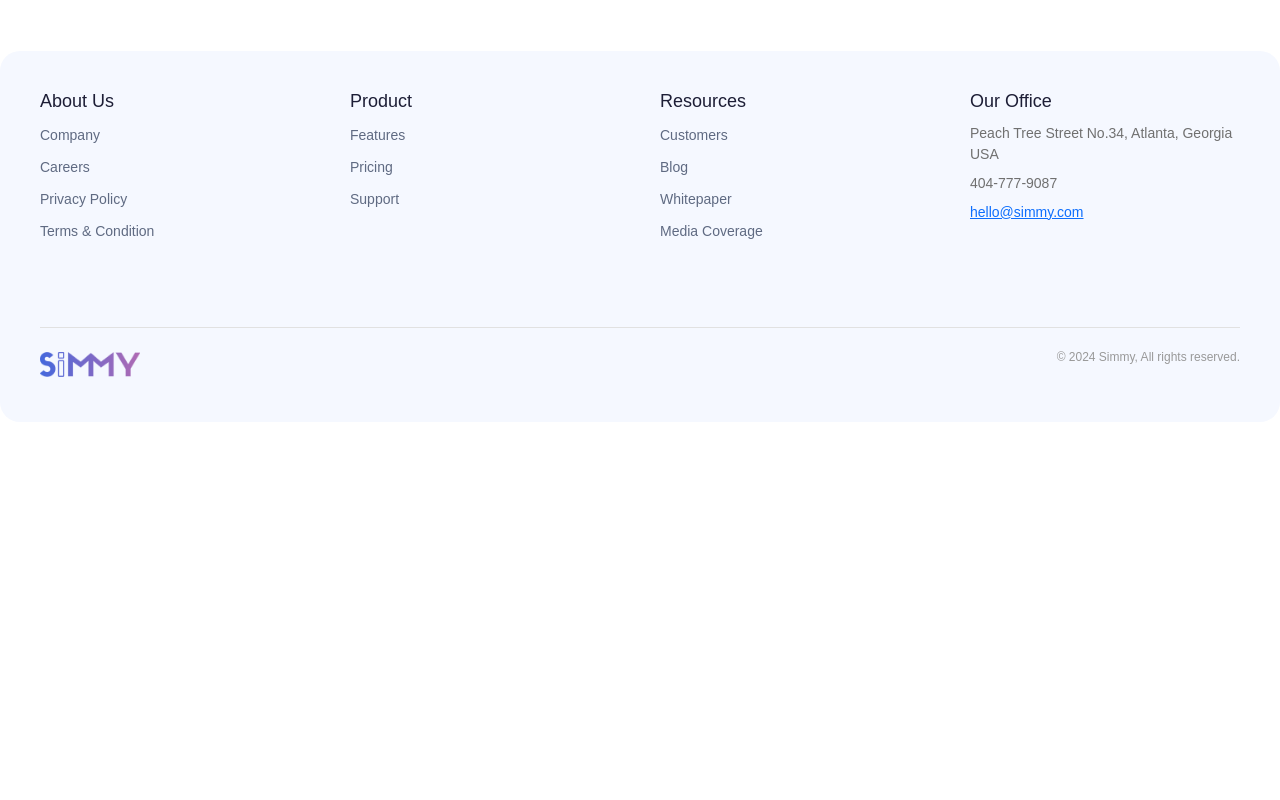
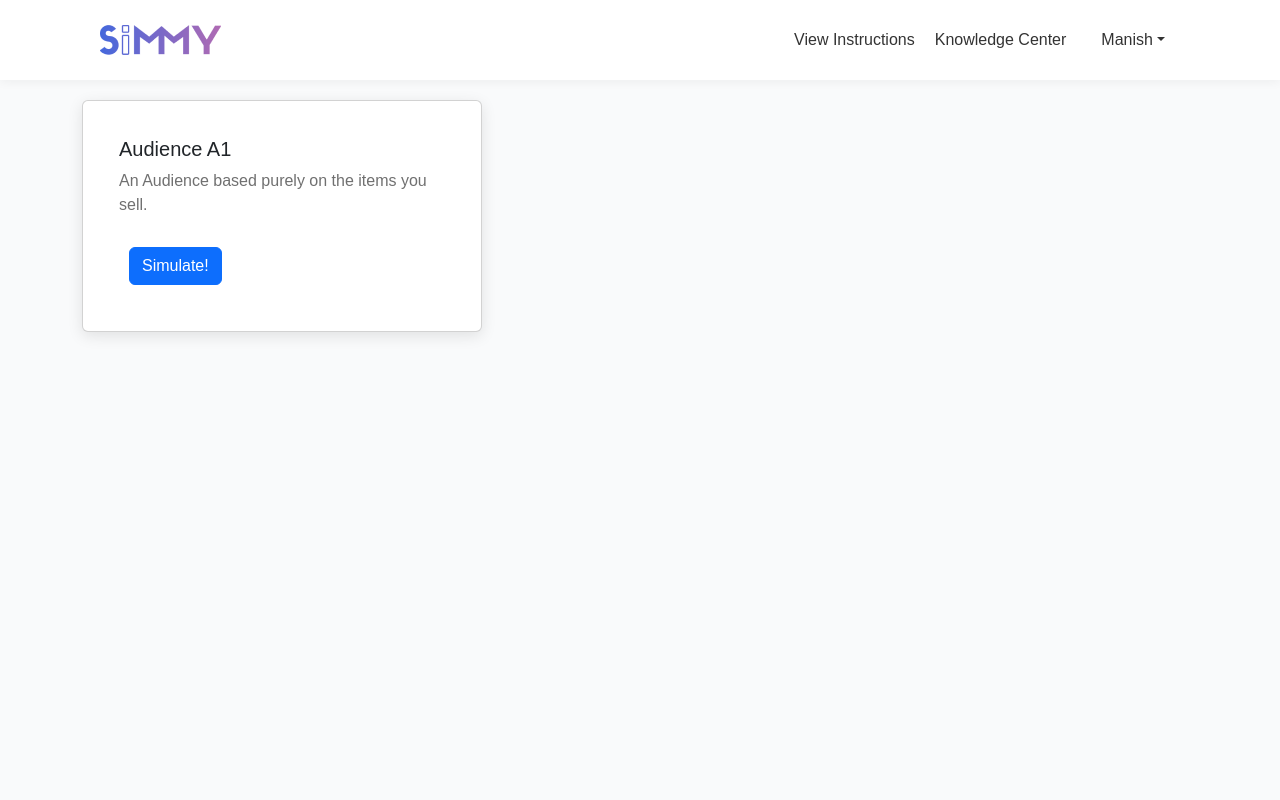
Before and after one commit to vaibhavm99/simmy-frontend, a React (Create React App) app: page /simulation in a window 1280 px wide. Shown: the top 800 px of the page. Built offline with nearby package versions, Linux system fonts and the light colour scheme.

Commit message:
get predictions, loading state, render chart

```diff
--- a/package.json
+++ b/package.json
@@ -3,9 +3,14 @@
   "version": "0.1.0",
   "private": true,
   "dependencies": {
+    "@emotion/react": "^11.13.3",
+    "@emotion/styled": "^11.13.0",
+    "@mui/material": "^6.1.1",
+    "@mui/x-charts": "^7.18.0",
     "@testing-library/jest-dom": "^5.17.0",
     "@testing-library/react": "^13.4.0",
     "@testing-library/user-event": "^13.5.0",
+    "axios": "^1.7.7",
     "bootstrap": "^5.3.3",
     "react": "^18.3.1",
     "react-bootstrap": "^2.10.4",
--- a/src/App.js
+++ b/src/App.js
@@ -21,6 +21,7 @@ import 'bootstrap/dist/css/bootstrap.min.css';
 import SimulatorProfilesNew from './components/SimulatorProfilesNew';
 import { useContext, useState } from 'react';
 import SimulatorProfiles from './components/SimulatorProfiles';
+import Simulation from './components/Simulation';
 
 const App = () => {
   const [formData, setFormData] = useState({
@@ -50,6 +51,7 @@ const App = () => {
             <Route path="/logout" element={<Logout />} />
             <Route path="/simulator-profiles-new" element={<SimulatorProfilesNew/>} />
             <Route path="/simulator-profiles" element={<SimulatorProfiles/>} />
+            <Route path="/simulation" element={<Simulation/>} />
           </Routes>
           </FormContext.Provider>
         </main>
--- /dev/null
+++ b/src/components/Simulation.jsx
@@ -0,0 +1,147 @@
+import { LineChart } from "@mui/x-charts";
+import "./Dashboard.css";
+import React, { useState } from 'react';
+import logo from '../assets/Simmy Logo.png'; // Adjust the path as needed
+import { useSelector } from 'react-redux';
+import NavbarComponent from './Navbar';
+import Navbar from 'react-bootstrap/Navbar';
+import Container from 'react-bootstrap/Container';
+import Row from 'react-bootstrap/Row';
+import Col from "react-bootstrap/Col";
+import Card from 'react-bootstrap/Card';
+import Button from "react-bootstrap/Button";
+import { useContext } from "react";
+import { FormContext } from './FormContext';
+import axios from "axios";
+
+export default function Simulation () {
+  const [isDropdownOpen, setDropdownOpen] = useState(false);
+
+  const [displayChart, setDisplayChart] = useState(false);
+
+  const [predictions, setPredictions] = useState([]);
+
+  const [isLoading, setIsLoading] = useState(false);
+
+  const user = {name: "Manish"};
+
+  const {formData, setFormData} = useContext(FormContext);
+  console.log(formData);
+  // Toggle dropdown visibility
+  const toggleDropdown = () => {
+    setDropdownOpen(!isDropdownOpen);
+  };
+
+  if(user === null) {
+    return (
+      <>
+      <NavbarComponent />
+      <div>
+        <h1>Not logged in</h1>
+        <p>Please log in or sign up to view this page</p>
+      </div>
+      </>
+    );
+  }
+
+  var vals = [["Jan",100], ["Feb",200], ["Mar",100], ["Apr", 150]];
+  var min_val = Math.min(...vals.map((x) => x[1]));
+  var max_val = Math.max(...vals.map((x) => x[1]));
+
+  var buffer = 0.1*(max_val-min_val);
+
+  const processInput = () => {
+    setIsLoading(true);
+    axios.post("https://forecastapi-226173475182.us-central1.run.app/forecast", {
+      "budget": 100,
+      "min_age": 18,
+      "max_age": 45,
+      "lower": 500000,
+      "upper": 1000000,
+      "industry": 0
+    }, {headers: {
+        'accept': 'application/json',
+        'Content-Type': 'application/json',
+        'Access-Control-Allow-Origin': true,
+    }})
+    .then((resp) => {
+      //console.log(resp.data);
+      var preds = resp.data.preds;
+      var values = [...Array(25)].map((_, x) => (Number(preds[x*15][0]) + Number(preds[x*15][1])) / 2);
+      //console.log(values);
+      setPredictions(values)
+      setDisplayChart(true);
+      setIsLoading(false);
+    })
+    .catch((err) => {
+      console.log(err);
+      setIsLoading(false);
+    })
+  }
+
+  return (
+    <div className="dashboard-page">
+      {/* Navbar */}
+      <nav className="navbar">
+        <div className="navbar-left">
+          <div className="logo">
+          <Navbar.Brand href="/">
+                <img
+                   src={logo}
+                   className="d-inline-block align-top"
+                   alt="React Bootstrap logo"
+                   />
+             </Navbar.Brand>
+          </div>
+        </div>
+        <div className="navbar-right">
+          <a href="/instructions">View Instructions</a>
+          <a href="/knowledge-center">Knowledge Center</a>
+          <div className={`dropdown ${isDropdownOpen ? 'open' : ''}`}>
+            <button onClick={toggleDropdown} className="dropdown-toggle">
+            {user.name}
+            </button>
+            <div className="dropdown-menu">
+              <a href="/profile">Dashboard</a>
+                <a href="/settings">Settings</a>
+                <a href="/billing">Campaign History</a>
+              <a href="/logout">Logout</a>
+            </div>
+          </div>
+        </div>
+      </nav>
+
+    <Container>
+
+      <Row>
+        <Col>
+        <Card style={{ width: '30rem' }}>
+          <Card.Body>
+            <Card.Title>Audience A1</Card.Title>
+            <Card.Text>
+              An Audience based purely on the items you sell.
+            </Card.Text>
+            <Button variant="primary" disabled={isLoading} onClick={() => processInput()}>{isLoading ? "Simulating..." : "Simulate!"}</Button>
+          </Card.Body>
+        </Card>
+    </Col>
+    <Col>
+    { displayChart && <div className="Simulation">
+        <LineChart
+          xAxis={[{ data: ["Jan 1", "Jan 15", "Feb 1", "Feb 15", "Mar 1", "Mar 15", "Apr 1", "Apr 15", "May 1", "May 15", "June 1", "June 15", "July 1", "July 15", "Aug 1", "Aug 15", "Sep 1", "Sep 15", "Oct 1", "Oct 15", "Nov 1", "Nov 15", "Dec 1", "Dec 15", "Dec 31"], scaleType: "point", label: "Month" }]}
+          series={[
+            {
+              data: predictions, label: "Reach (millions)"
+            },
+          ]}
+          width={800}
+          height={300}
+        />
+      </div>
+    }
+    </Col>
+    </Row>
+    </Container>
+    </div>
+  )
+}
--- a/src/components/SimulatorProfiles.jsx
+++ b/src/components/SimulatorProfiles.jsx
@@ -15,9 +15,10 @@ const SimulatorProfiles = () => {
 
     const {formData, setFormData} = useContext(FormContext);
 
-    const redirectToSimulatorProfiles = () => {
+    console.log(formData);
 
-        window.location.href = '/simulator-profiles-new';
+    const redirectTo = (path) => {
+      navigate(path);
     }
 
     return (
@@ -27,7 +28,7 @@ const SimulatorProfiles = () => {
             {/* Button at the top to navigate to new simulator profile */}
             <div className="top-button-container">
                 <h2>Welcome to Simmy Simulator !</h2>
-                <button className="navigate-button" onClick={() => redirectToSimulatorProfiles()}>
+                <button className="navigate-button" onClick={() => redirectTo('/simulator-profiles-new')}>
                     Update Simulator Profile
                 </button>
             </div>
@@ -37,7 +38,7 @@ const SimulatorProfiles = () => {
                 <h3>Audiences</h3>
                 <p>This section contains details about the Audiences.</p>
 
-                <button className="action-button" onClick={() => alert('Action performed')}>
+                <button className="action-button" onClick={() => redirectTo('/simulation')}>
                     Simulate
                 </button>
             </div>
```
Also changed, not shown: 1 other file (tests, documents, lock files or other folders).
